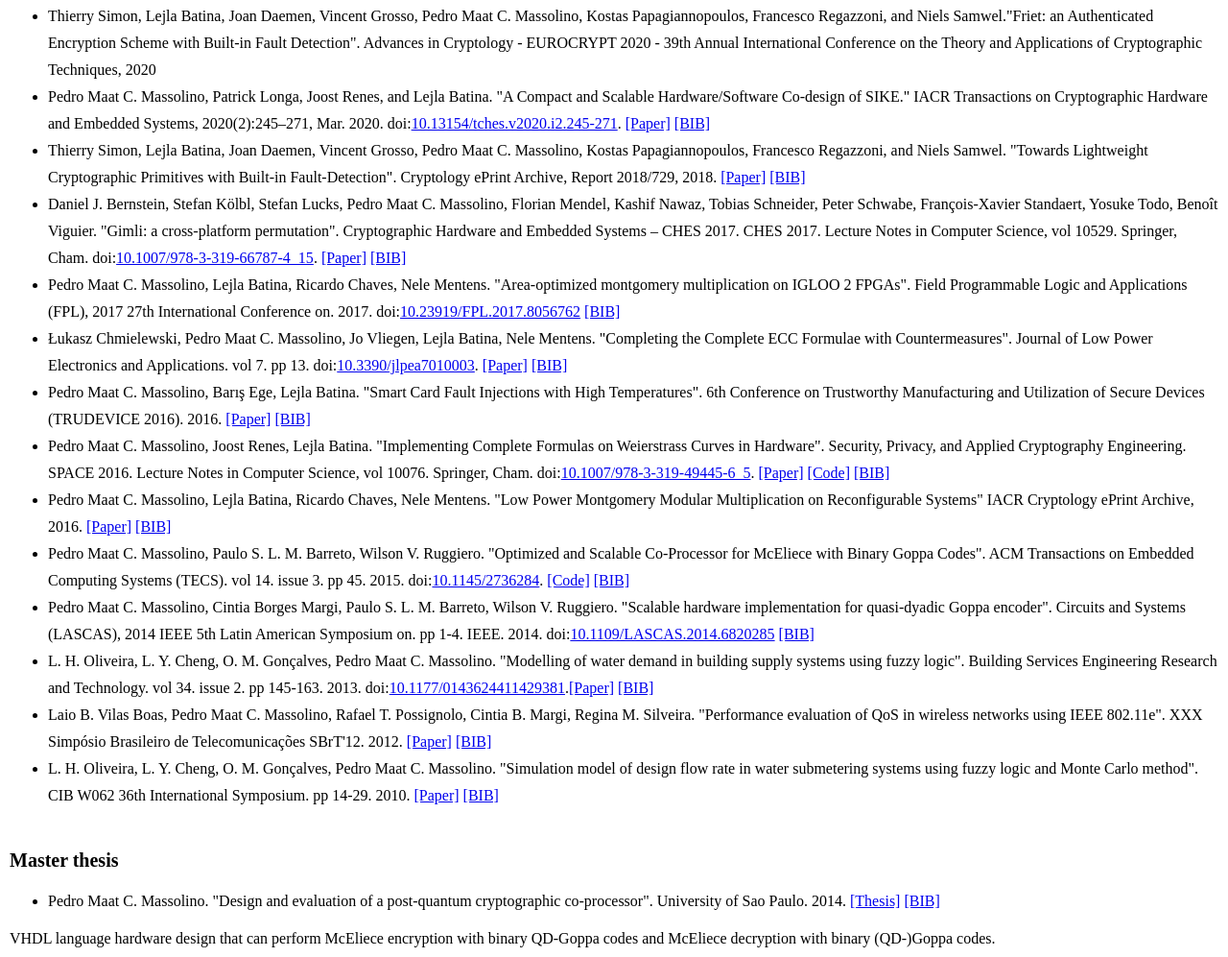
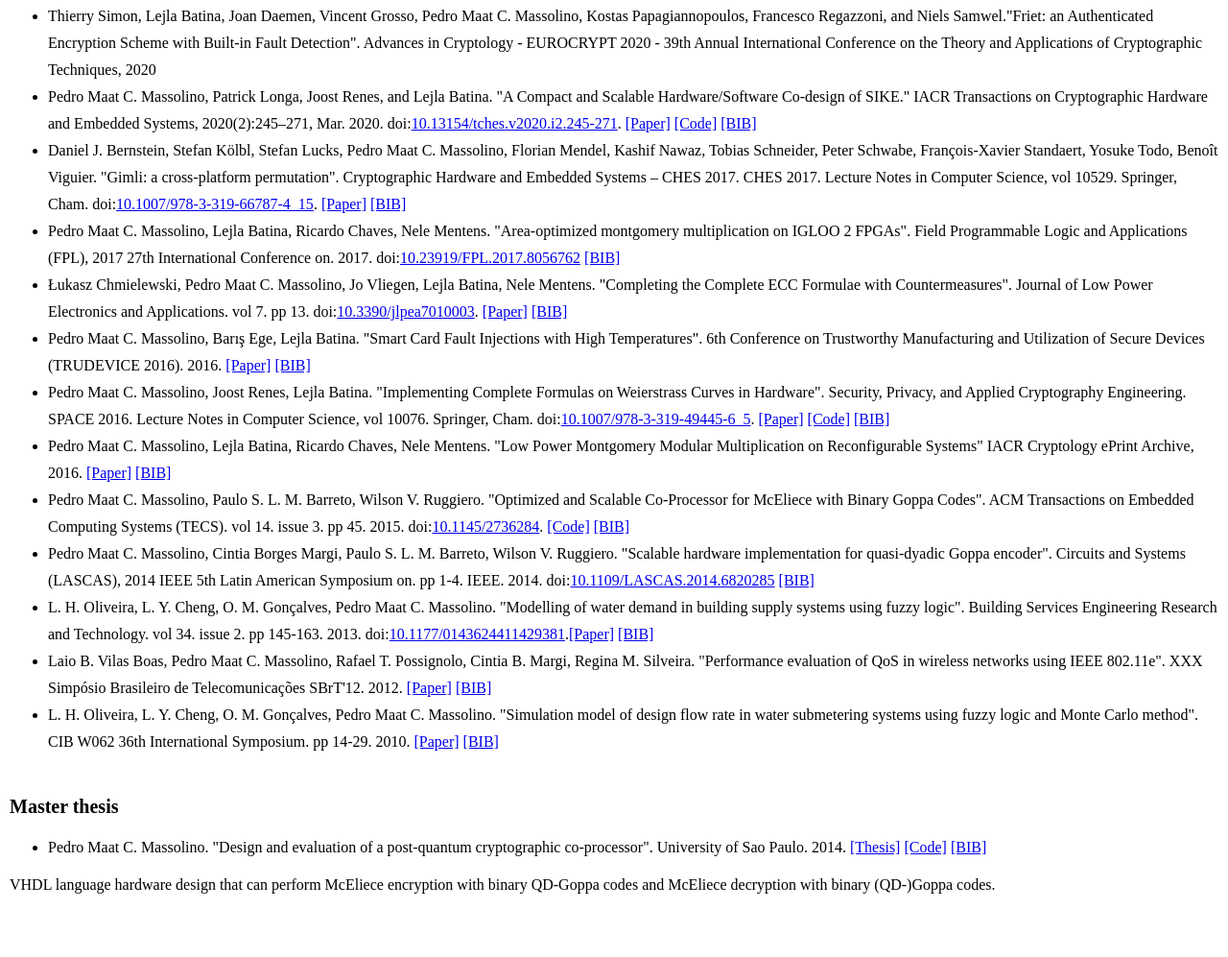
Before and after one commit to pmassolino/pmassolino.github.io, a plain HTML site: page index.html in a window 1280 px wide. Shown: the part 866-1863 px from the top of the page at 96% size. After the commit the page ends 1807 px from the top, so only its background shows below. Drawn offline with Linux system fonts and the light colour scheme.

Commit message:
- Removed the old version of Friet - Added code reference for one of the old papers

```diff
--- a/index.html
+++ b/index.html
@@ -39,8 +39,7 @@
 		<h2>Papers</h2>
 		<ul>
 			<li> Thierry Simon, Lejla Batina, Joan Daemen, Vincent Grosso, Pedro Maat C. Massolino, Kostas Papagiannopoulos, Francesco Regazzoni, and Niels Samwel."Friet: an Authenticated Encryption Scheme with Built-in Fault Detection". Advances in Cryptology - EUROCRYPT 2020 - 39th Annual International Conference on the Theory and Applications of Cryptographic Techniques, 2020</li>
-			<li> Pedro Maat C. Massolino, Patrick Longa, Joost Renes, and Lejla Batina. "A Compact and Scalable Hardware/Software Co-design of SIKE." IACR Transactions on Cryptographic Hardware and Embedded Systems, 2020(2):245–271, Mar. 2020. doi:<a href="https://dx.doi.org/10.13154/tches.v2020.i2.245-271">10.13154/tches.v2020.i2.245-271</a>. <a href="https://tches.iacr.org/index.php/TCHES/article/view/8551">[Paper]</a>     <a href="bibtex/013.bib">[BIB]</a></li>
-			<li> Thierry Simon, Lejla Batina, Joan Daemen, Vincent Grosso, Pedro Maat C. Massolino, Kostas Papagiannopoulos, Francesco Regazzoni, and Niels Samwel. "Towards Lightweight Cryptographic Primitives with Built-in Fault-Detection". Cryptology ePrint Archive, Report 2018/729, 2018. <a href="https://eprint.iacr.org/2018/729">[Paper]</a>     <a href="bibtex/014.bib">[BIB]</a></li>
+			<li> Pedro Maat C. Massolino, Patrick Longa, Joost Renes, and Lejla Batina. "A Compact and Scalable Hardware/Software Co-design of SIKE." IACR Transactions on Cryptographic Hardware and Embedded Systems, 2020(2):245–271, Mar. 2020. doi:<a href="https://dx.doi.org/10.13154/tches.v2020.i2.245-271">10.13154/tches.v2020.i2.245-271</a>. <a href="https://tches.iacr.org/index.php/TCHES/article/view/8551">[Paper]</a>    <a href="https://github.com/pmassolino/hw-sike">[Code]</a>    <a href="bibtex/013.bib">[BIB]</a></li>
 			<li> Daniel J. Bernstein, Stefan Kölbl, Stefan Lucks, Pedro Maat C. Massolino, Florian Mendel, Kashif Nawaz, Tobias Schneider, Peter Schwabe, François-Xavier Standaert, Yosuke Todo, Benoît Viguier. "Gimli: a cross-platform permutation". Cryptographic Hardware and Embedded Systems – CHES 2017. CHES 2017. Lecture Notes in Computer Science, vol 10529. Springer, Cham. doi:<a href="https://dx.doi.org/10.1007/978-3-319-66787-4_15">10.1007/978-3-319-66787-4_15</a>. <a href="https://eprint.iacr.org/2017/630">[Paper]</a>     <a href="bibtex/011.bib">[BIB]</a></li>
 			<li> Pedro Maat C. Massolino, Lejla Batina, Ricardo Chaves, Nele Mentens. "Area-optimized montgomery multiplication on IGLOO 2 FPGAs". Field Programmable Logic and Applications (FPL), 2017 27th International Conference on. 2017. doi:<a href="https://dx.doi.org/10.23919/FPL.2017.8056762">10.23919/FPL.2017.8056762</a>     <a href="bibtex/010.bib">[BIB]</a></li>
 			<li>Łukasz Chmielewski, Pedro Maat C. Massolino, Jo Vliegen, Lejla Batina, Nele Mentens. "Completing the Complete ECC Formulae with Countermeasures". Journal of Low Power Electronics and Applications. vol 7. pp 13. doi:<a href="https://dx.doi.org/10.3390/jlpea7010003">10.3390/jlpea7010003</a>. <a href="http://repository.ubn.ru.nl/bitstream/handle/2066/168750/168750.pdf">[Paper]</a>     <a href="bibtex/009.bib">[BIB]</a></li>
@@ -56,7 +55,7 @@
 		<section id="masters" class="page_sections">
 		<h2>Master thesis</h2>
 		<ul>
-		<li>Pedro Maat C. Massolino. "Design and evaluation of a post-quantum cryptographic co-processor". University of Sao Paulo. 2014. <a href="http://www.teses.usp.br/teses/disponiveis/3/3141/tde-22042015-171235/en.php">[Thesis]</a>     <a href="bibtex/012.bib">[BIB]</a></li>
+		<li>Pedro Maat C. Massolino. "Design and evaluation of a post-quantum cryptographic co-processor". University of Sao Paulo. 2014. <a href="http://www.teses.usp.br/teses/disponiveis/3/3141/tde-22042015-171235/en.php">[Thesis]</a>    <a href="https://github.com/pmassolino/hw-goppa-mceliece">[Code]</a>     <a href="bibtex/012.bib">[BIB]</a></li>
 		</ul>
 		VHDL language hardware design that can perform McEliece encryption with binary QD-Goppa codes and McEliece decryption with binary (QD-)Goppa codes.
 		</section>
```
Also changed, not shown: 1 other file.
